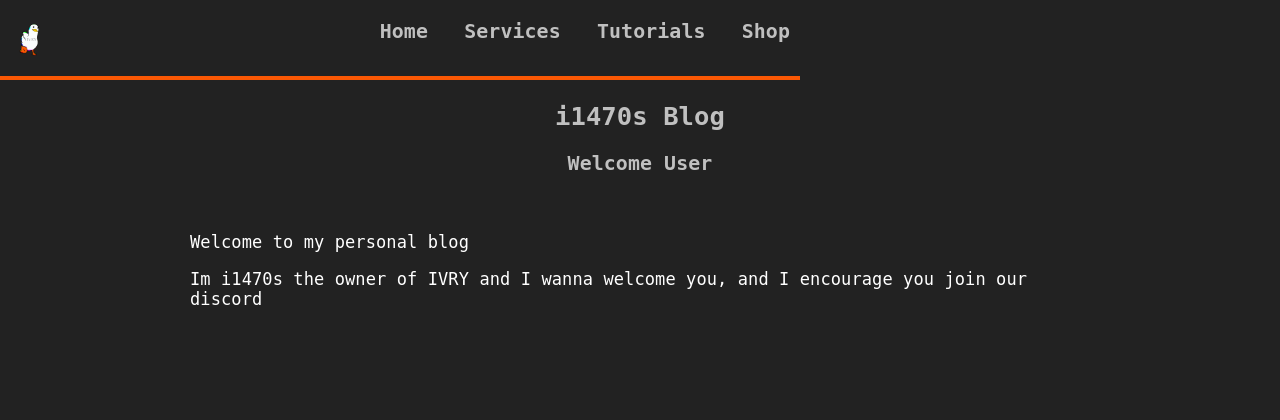
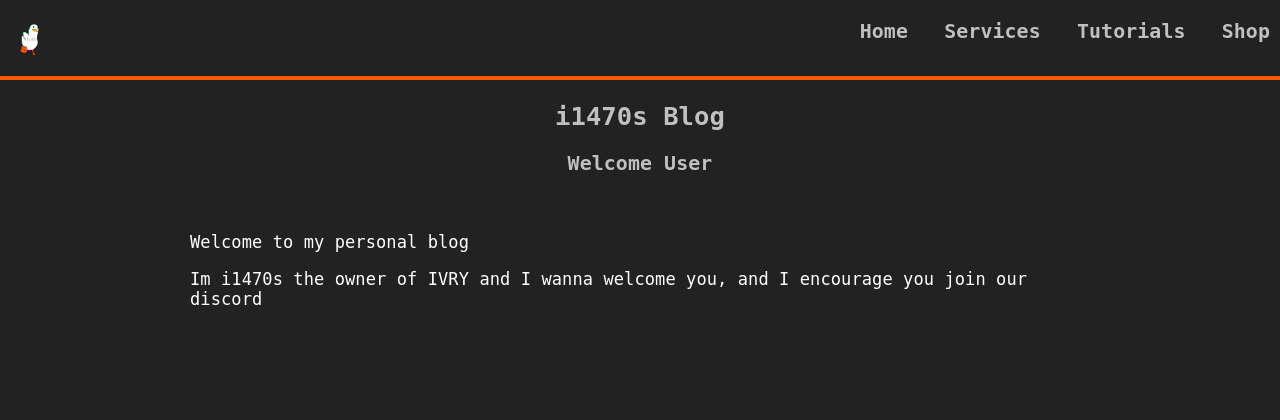
Before and after one commit to i1470s/IVRY-Website-V2, a PHP site: page /content/home/blog.html in a window 1280 px wide. Shown: the top 420 px of the page. Run offline with PHP 8.4, Linux system fonts and the light colour scheme.

Commit message:
Add files via upload

```diff
--- a/data/css/styles.css
+++ b/data/css/styles.css
@@ -51,7 +51,7 @@ footer{
 
 .head{
     position: relative;
-    width: 800px;
+    width: 100%;
     background-color: #222;
     height: 80px;
     border: 1px;
```
